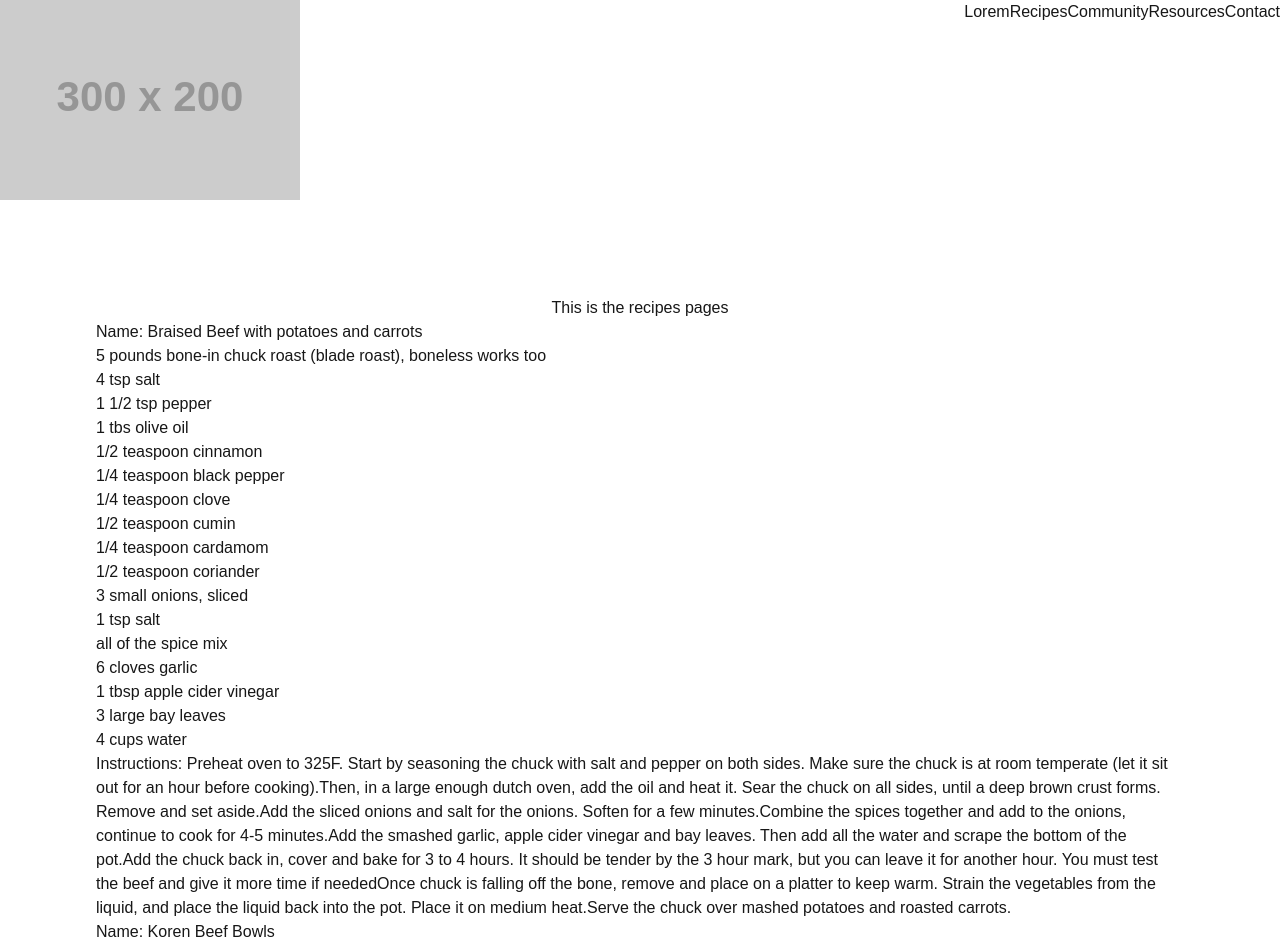
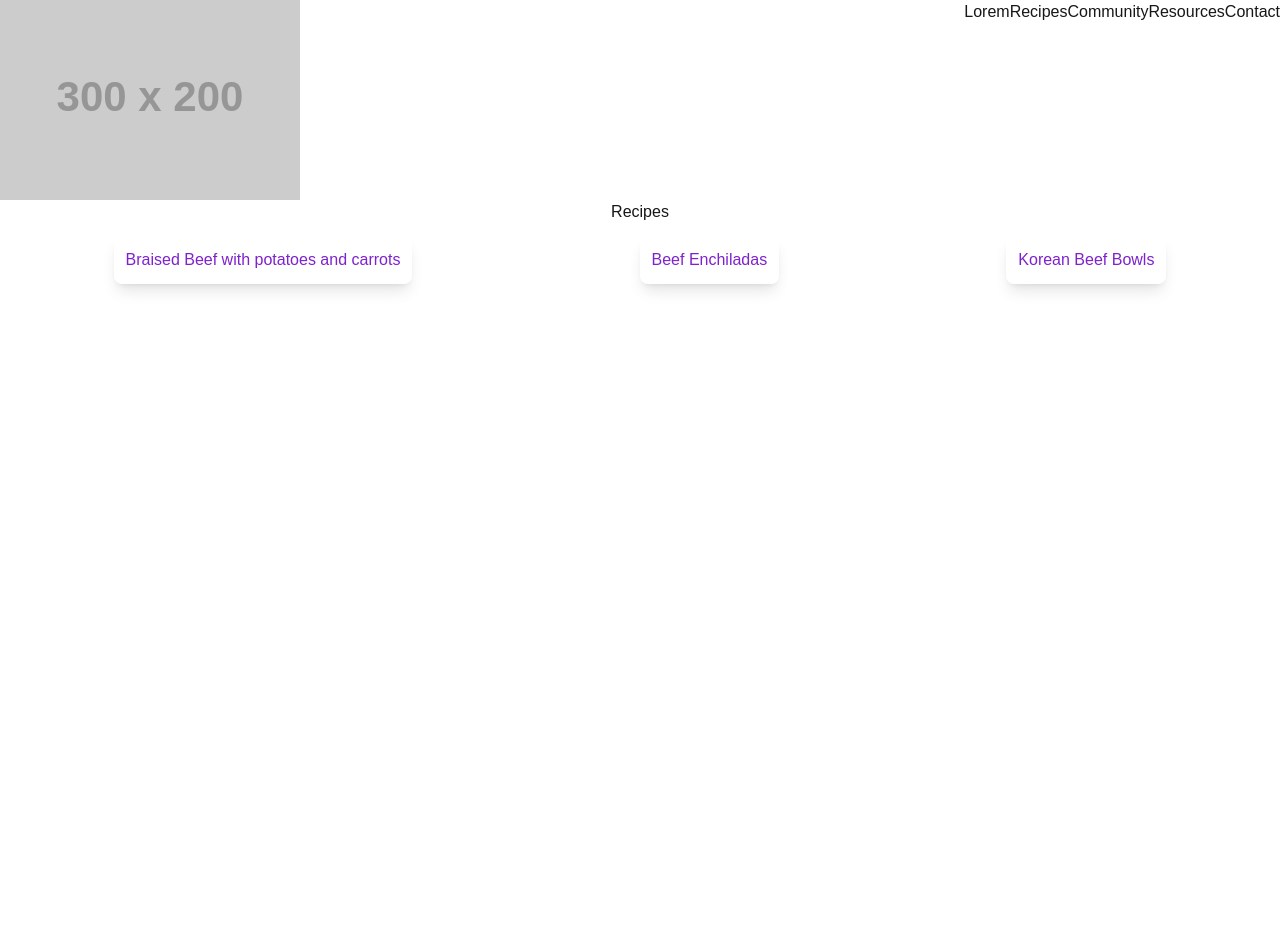
Before and after one commit to emmafattori/meal-planning, a Next.js app: page /recipes in a window 1280 px wide. Shown: the top 947 px of the page. After the commit the page ends 800 px from the top, so only its background shows below. Built offline with nearby package versions, Linux system fonts and the light colour scheme.

Commit message:
Adding a new recipe, recipe card component

```diff
--- a/public/data/recipes.json
+++ b/public/data/recipes.json
@@ -6,10 +6,15 @@
 
         "instructions": ["Preheat oven to 325F. Start by seasoning the chuck with salt and pepper on both sides. Make sure the chuck is at room temperate (let it sit out for an hour before cooking).", "Then, in a large enough dutch oven, add the oil and heat it. Sear the chuck on all sides, until a deep brown crust forms. Remove and set aside.", "Add the sliced onions and salt for the onions. Soften for a few minutes.", "Combine the spices together and add to the onions, continue to cook for 4-5 minutes.", "Add the smashed garlic, apple cider vinegar and bay leaves. Then add all the water and scrape the bottom of the pot.", "Add the chuck back in, cover and bake for 3 to 4 hours. It should be tender by the 3 hour mark, but you can leave it for another hour. You must test the beef and give it more time if needed", "Once chuck is falling off the bone, remove and place on a platter to keep warm. Strain the vegetables from the liquid, and place the liquid back into the pot. Place it on medium heat.", "Serve the chuck over mashed potatoes and roasted carrots."]
         },
-
     {
-        "recipeName": "Koren Beef Bowls",
-        "ingredients": ["ground beef", "carrots", "cucumber", "soy sauce", "gochujang"],
-        "instructions": ["Make the sauce using the soy, ginger, gochujang"]
-    }]
+        "recipeName": "Beef Enchiladas",
+        "ingredients": ["ground beef", "1 red pepper", "1 onion", "6 mushrooms", "2 cloves garlic", "1 tbsp cumin", "1 tbsp paprika", "1 tbsp dried oregano",  "1 tsp cayenne pepper", "1 tsp onion powder", "1 tsp garlic powder", "2 small jars enchilada sauce", "1 tbsp olive oil", "tortillas", "shredded cheese", "fresh cilantro", "green onion"],
+        "instructions": ["Sauté the onions and pepper in the olive oil for 3-4 minutes.", "Add the garlic for another couple minutes, then add the ground beef.", "Right before the beef is done, add the mushrooms and the spices", "Shred the cheese while the beef is cooking.", "Spread some of the enchilada sauce on the bottom of your pan.", "Take out the tortillas, and start to add the beef filling in the bottom third, along with a sprinkle of cheese.", "Roll the tortilla so the seam side is down, and place it in the pan, repeat until the pan is full.", "Sprinkle more cheese on top, and put in the oven for 10 mins at 350 degrees, then 5 minutes on broil.", "Top with sliced green onions and cilantro then serve."]
+    },
+    {
+        "recipeName": "Korean Beef Bowls",
+        "ingredients": ["ground beef", "1 red pepper", "1 onion", "6 mushrooms", "2 cloves garlic", "1 tbsp cumin", "1 tbsp paprika", "1 tbsp dried oregano",  "1 tsp cayenne pepper", "1 tsp onion powder", "1 tsp garlic powder", "2 small jars enchilada sauce", "1 tbsp olive oil", "tortillas", "shredded cheese", "fresh cilantro", "green onion"],
+        "instructions": ["Sauté the onions and pepper in the olive oil for 3-4 minutes.", "Add the garlic for another couple minutes, then add the ground beef.", "Right before the beef is done, add the mushrooms and the spices", "Shred the cheese while the beef is cooking.", "Spread some of the enchilada sauce on the bottom of your pan.", "Take out the tortillas, and start to add the beef filling in the bottom third, along with a sprinkle of cheese.", "Roll the tortilla so the seam side is down, and place it in the pan, repeat until the pan is full.", "Sprinkle more cheese on top, and put in the oven for 10 mins at 350 degrees, then 5 minutes on broil.", "Top with sliced green onions and cilantro then serve."]
+    }
+]
 }
--- a/src/app/recipes/page.tsx
+++ b/src/app/recipes/page.tsx
@@ -1,4 +1,5 @@
 "use client";
+import { RecipeCard } from "@/components/recipe-card/recipe-card";
 import { useState } from "react";
 export interface Recipe {
  recipeName: string;
@@ -34,22 +35,16 @@ const [recipes, setRecipes] = useState<Recipe[]>([])
   console.log(recipes)
 
   return (
-    <section className="flex min-h-screen flex-col items-center justify-between p-24">
-      This is the recipes pages
+    <section className="text-center">
+      <h1>Recipes</h1>
       {/* TODO - add recipe details page, pass the route */}
-<ul>
+<ul className="w-full flex flex-wrap justify-around">
       {recipes.map((recipe, idx) => {
           return (
-            <li key={idx}>
-              <h3>Name: {recipe.recipeName}</h3>
-              <ul>
-              {recipe.ingredients.map((ing, idx) => {
-                return (
-                  <li key={`ing-${idx}`}>{ing}</li>
-                )
-              })}
-              </ul>
-              <p>Instructions: {recipe.instructions}</p>
+            <li key={idx} className="p-3 text-center shadow-lg m-3 rounded-lg">
+              <a>
+              <RecipeCard recipeName={recipe.recipeName} />
+              </a>
             </li>
           )
       })}
--- /dev/null
+++ b/src/components/recipe-card/recipe-card.tsx
@@ -0,0 +1,14 @@
+
+export interface Recipe{
+    recipeName: string;
+}
+
+
+
+export const RecipeCard = (recipe:Recipe) => {
+return (
+    <div className="">
+        <h2 className="text-purple-700">{recipe.recipeName}</h2>
+    </div>
+)
+}
```
